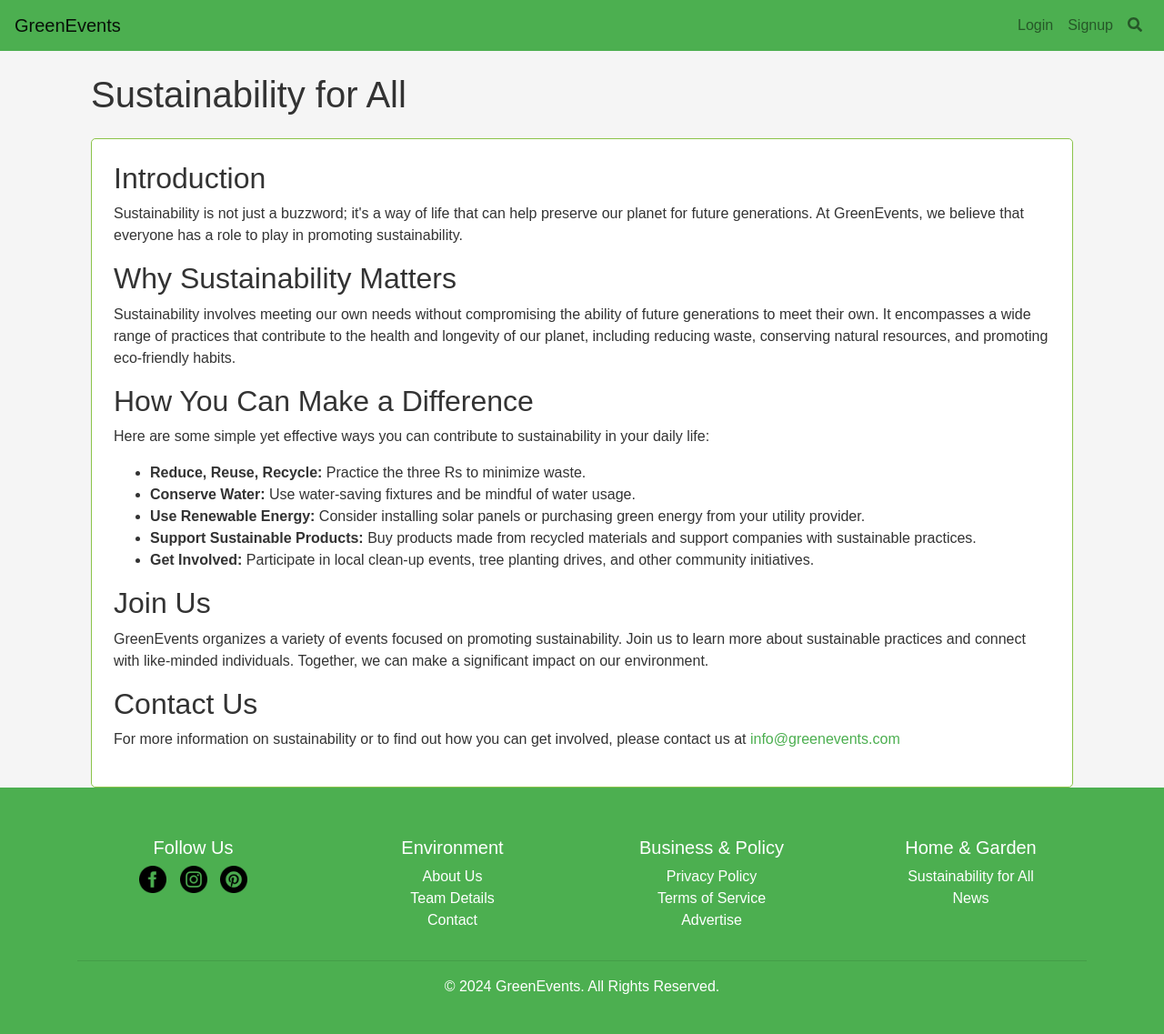
After one commit to SanjayKumarM84/COMP-8347_Green-Events, a Django app: page /sustainability_for_all/ in a window 1280 px wide. The commit adds this page. Shown: the whole page at 91% size. Run offline with Django 5.2, Linux system fonts and the light colour scheme; some libraries are stand-ins or nearby versions.

Commit message:
Added extra pages from the footer and updated styles.

```diff
--- a/djangoProject/myApp/static/css/style.css
+++ b/djangoProject/myApp/static/css/style.css
@@ -48,6 +48,7 @@ a:hover {
     background-color: var(--primary-color);
     color: #fff;
     padding: 20px 0;
+    text-align: center;
 }
 
 .footer a {
@@ -56,6 +57,19 @@ a:hover {
 
 .footer a:hover {
     color: var(--secondary-color);
+}
+
+.footer .social-icon {
+    width: 30px;
+    height: 30px;
+    margin: 0 5px;
+    display: inline-block;
+}
+
+.footer .social-icon img {
+    width: 100%;
+    height: 100%;
+    display: inline-block;
 }
 
 /* Button Styles */
@@ -92,6 +106,7 @@ a:hover {
 /* Card Styles */
 .card {
     border: 1px solid var(--secondary-color);
+    border-radius: 5px;
 }
 
 .card-header {
@@ -199,9 +214,9 @@ a:hover {
 }
 
 .social-icon img {
-    width: 10px; /* Ensuring the image fills the container */
-    height: 10px; /* Maintaining the aspect ratio */
-    display: inline-block; /* Removing any extra space below the image */
+    width: 100%;
+    height: 100%;
+    display: inline-block;
 }
 
 /* Custom Styles for the Search Form */
--- a/djangoProject/myApp/templates/base.html
+++ b/djangoProject/myApp/templates/base.html
@@ -5,13 +5,12 @@
     <meta charset="UTF-8">
     <meta name="viewport" content="width=device-width, initial-scale=1.0">
     <link rel="stylesheet" href="https://stackpath.bootstrapcdn.com/bootstrap/4.5.2/css/bootstrap.min.css">
-    <link rel="stylesheet" href="{% static 'css/styles.css' %}">
-    <!-- Include Font Awesome from CDN -->
+    <link rel="stylesheet" href="{% static 'css/style.css' %}">
     <link rel="stylesheet" href="https://cdnjs.cloudflare.com/ajax/libs/font-awesome/5.15.3/css/all.min.css">
     <title>GreenEvents</title>
 </head>
 <body>
-    <nav class="navbar navbar-expand-lg navbar-light bg-light">
+    <nav class="navbar navbar-expand-lg navbar-light bg-primary-custom">
         <a class="navbar-brand" href="{% url 'home' %}">GreenEvents</a>
         <button class="navbar-toggler" type="button" data-toggle="collapse" data-target="#navbarNav" aria-controls="navbarNav" aria-expanded="false" aria-label="Toggle navigation">
             <span class="navbar-toggler-icon"></span>
@@ -59,14 +58,14 @@
         {% endblock %}
     </div>
 
-    <footer class="footer bg-light text-center py-4 mt-auto">
+    <footer class="footer bg-primary-custom text-center py-4 mt-auto">
         <div class="container">
             <div class="row">
                 <div class="col-md-3">
                     <h5>Follow Us</h5>
-                    <a href="#" class="social-icon"><img src="{% static 'images/facebook.png' %}" alt="Facebook"></a>
-                    <a href="#" class="social-icon"><img src="{% static 'images/instagram.png' %}" alt="Instagram"></a>
-                    <a href="#" class="social-icon"><img src="{% static 'images/pinterest.png' %}" alt="Pinterest"></a>
+                    <a href="/socials/" class="social-icon"><img src="{% static 'images/facebook.png' %}" alt="Facebook"></a>
+                    <a href="/socials/" class="social-icon"><img src="{% static 'images/instagram.png' %}" alt="Instagram"></a>
+                    <a href="/socials/" class="social-icon"><img src="{% static 'images/pinterest.png' %}" alt="Pinterest"></a>
                 </div>
                 <div class="col-md-3">
                     <h5>Environment</h5>
@@ -79,21 +78,21 @@
                 <div class="col-md-3">
                     <h5>Business & Policy</h5>
                     <ul class="list-unstyled">
-                        <li><a href="#">Privacy Policy</a></li>
-                        <li><a href="#">Terms of Service</a></li>
-                        <li><a href="#">Advertise</a></li>
+                        <li><a href="/privacy_policy/">Privacy Policy</a></li>
+                        <li><a href="/terms_of_service/">Terms of Service</a></li>
+                        <li><a href="/advertise/">Advertise</a></li>
                     </ul>
                 </div>
                 <div class="col-md-3">
                     <h5>Home & Garden</h5>
                     <ul class="list-unstyled">
-                        <li><a href="#">Sustainability for All</a></li>
-                        <li><a href="#">News</a></li>
+                        <li><a href="/sustainability_for_all/">Sustainability for All</a></li>
+                        <li><a href="/news/">News</a></li>
                     </ul>
                 </div>
             </div>
             <hr>
-            <p>&copy; 2024 GreenEvents. All Rights Reserved.</p>
+            <p>© 2024 GreenEvents. All Rights Reserved.</p>
         </div>
     </footer>
 
--- /dev/null
+++ b/djangoProject/myApp/templates/sustainability_for_all.html
@@ -0,0 +1,30 @@
+{% extends 'base.html' %}
+
+{% block content %}
+<div class="container mt-4">
+    <h1 class="mb-4">Sustainability for All</h1>
+    <div class="card p-4">
+        <h2>Introduction</h2>
+        <p>Sustainability is not just a buzzword; it's a way of life that can help preserve our planet for future generations. At GreenEvents, we believe that everyone has a role to play in promoting sustainability.</p>
+
+        <h2>Why Sustainability Matters</h2>
+        <p>Sustainability involves meeting our own needs without compromising the ability of future generations to meet their own. It encompasses a wide range of practices that contribute to the health and longevity of our planet, including reducing waste, conserving natural resources, and promoting eco-friendly habits.</p>
+
+        <h2>How You Can Make a Difference</h2>
+        <p>Here are some simple yet effective ways you can contribute to sustainability in your daily life:</p>
+        <ul>
+            <li><strong>Reduce, Reuse, Recycle:</strong> Practice the three Rs to minimize waste.</li>
+            <li><strong>Conserve Water:</strong> Use water-saving fixtures and be mindful of water usage.</li>
+            <li><strong>Use Renewable Energy:</strong> Consider installing solar panels or purchasing green energy from your utility provider.</li>
+            <li><strong>Support Sustainable Products:</strong> Buy products made from recycled materials and support companies with sustainable practices.</li>
+            <li><strong>Get Involved:</strong> Participate in local clean-up events, tree planting drives, and other community initiatives.</li>
+        </ul>
+
+        <h2>Join Us</h2>
+        <p>GreenEvents organizes a variety of events focused on promoting sustainability. Join us to learn more about sustainable practices and connect with like-minded individuals. Together, we can make a significant impact on our environment.</p>
+
+        <h2>Contact Us</h2>
+        <p>For more information on sustainability or to find out how you can get involved, please contact us at <a href="/contact_us/">info@greenevents.com</a></p>
+    </div>
+</div>
+{% endblock %}
--- a/djangoProject/myApp/urls.py
+++ b/djangoProject/myApp/urls.py
@@ -27,6 +27,12 @@ urlpatterns = [
     path('feedback/', views.feedback_view, name='feedback'),
     path('user-history/', views.user_history, name='user_history'),
     path('event_feedback/<int:event_id>/', views.event_feedback_view, name='event_feedback'),
+    path('privacy_policy/', views.privacy_policy, name='privacy_policy'),
+    path('terms_of_service/', views.terms_of_service, name='terms_of_service'),
+    path('advertise/', views.advertise, name='advertise'),
+    path('sustainability_for_all/', views.sustainability, name='sustainability_for_all'),
+    path('news/', views.news, name='news'),
+    path('socials/', views.socials, name='socials'),
 ]
 
 if settings.DEBUG:
--- a/djangoProject/myApp/views.py
+++ b/djangoProject/myApp/views.py
@@ -168,9 +168,25 @@ def contact_us(request):
 def about_us(request):
     return render(request, 'about_us.html')
 
+def privacy_policy(request):
+    return render(request, 'privacy_policy.html')
 
+def terms_of_service(request):
+    return render(request, 'terms_of_service.html')
+
+def advertise(request):
+    return render(request, 'advertise.html')
+
+def sustainability(request):
+    return render(request,'sustainability_for_all.html')
+
+def news(request):
+    return render(request, 'news.html')
 def team_details(request):
     return render(request, 'team_details.html')
+
+def socials(request):
+    return render(request, 'socials.html')
 
 
 # Create your views here.
```
Also changed, not shown: djangoProject/myApp/templates/advertise.html (added, +24 -0 lines), djangoProject/myApp/templates/news.html (added, +27 -0 lines), djangoProject/myApp/templates/privacy_policy.html (added, +29 -0 lines), djangoProject/myApp/templates/socials.html (added, +11 -0 lines), djangoProject/myApp/templates/terms_of_service.html (added, +29 -0 lines).
